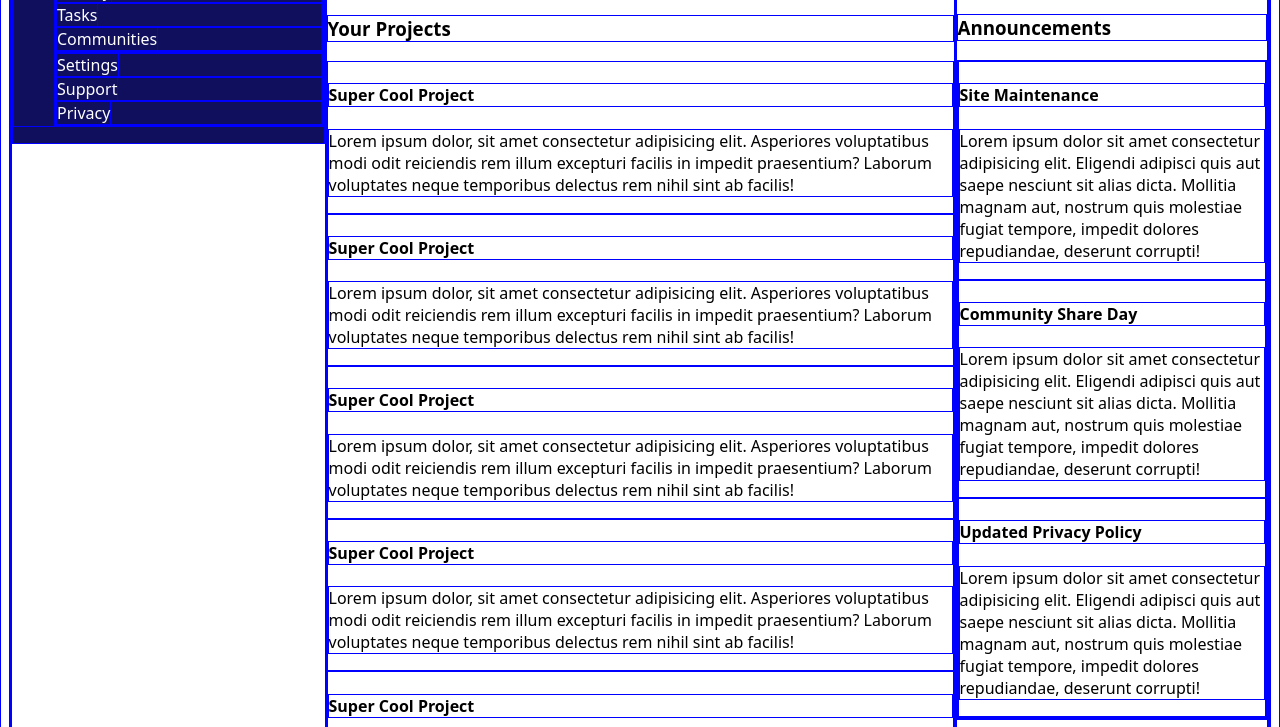
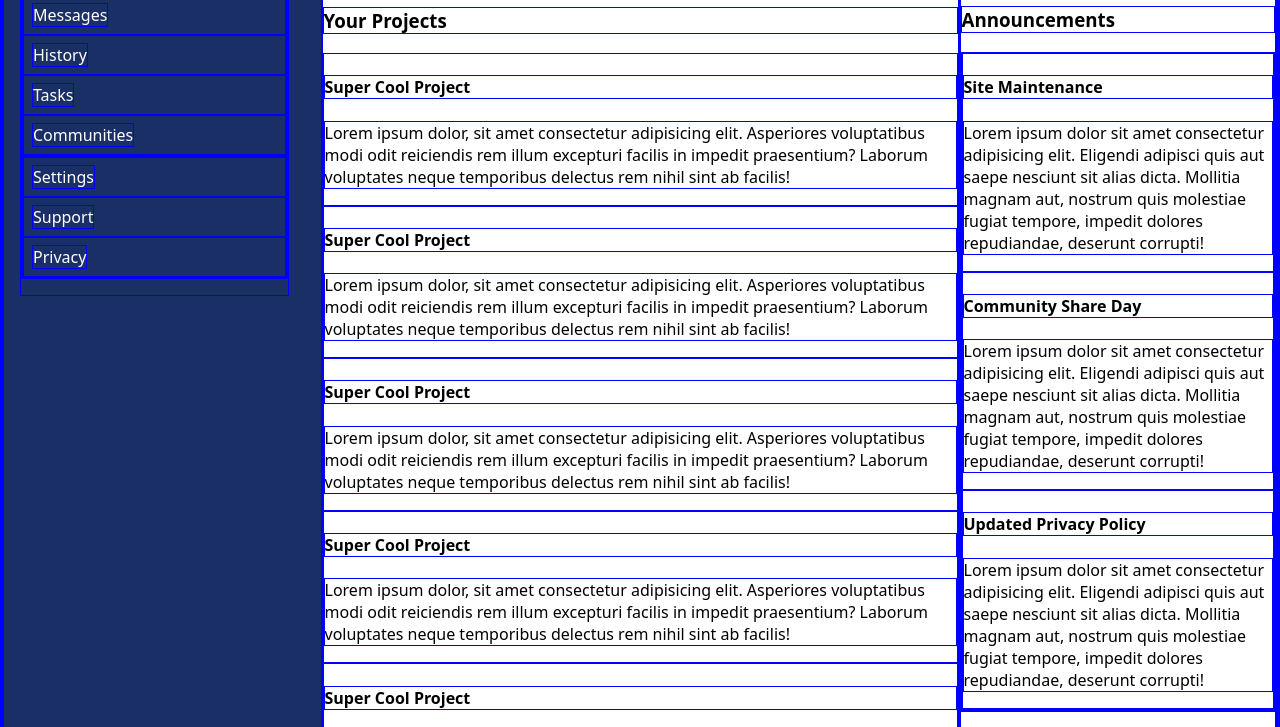
Before and after one commit to khenson631/odin-admin-dashboard, a plain HTML site: page index.html in a window 1280 px wide. Shown: the part 214-941 px from the top of the page. Drawn offline with Linux system fonts and the light colour scheme.

Commit message:
Sidebar formatting

```diff
--- a/style.css
+++ b/style.css
@@ -1,6 +1,11 @@
 :root {
     font-family: system-ui, -apple-system, BlinkMacSystemFont, 'Segoe UI', Roboto, Oxygen, Ubuntu, Cantarell, 'Open Sans', 'Helvetica Neue', sans-serif;
     --darkblue: rgb(26, 47, 102);
+}
+
+body {
+    margin: 0;
+    padding: 0;
 }
 
 * {
@@ -22,12 +27,13 @@ svg {
 }
 
 .sidebar {
-    /* grid-column: 1 / 1; */
     grid-row: 1 / 3;
-}
-
-.sidebar > nav {
-    background-color: rgb(15, 15, 94);
+    display: flex;
+    flex-direction: column;
+    flex:content;
+    padding: 1em;
+    padding-right: 2em;
+    background-color: var(--darkblue);
     color: white;
 }
 
@@ -36,8 +42,12 @@ svg {
     text-decoration: none;
 }
 .sidebar ul {
-    /* list-style: image(); */
     list-style: none;
+    padding-left: 0;
+}
+
+.sidebar li {
+    padding: .5em;
 }
 
 .header {
```
